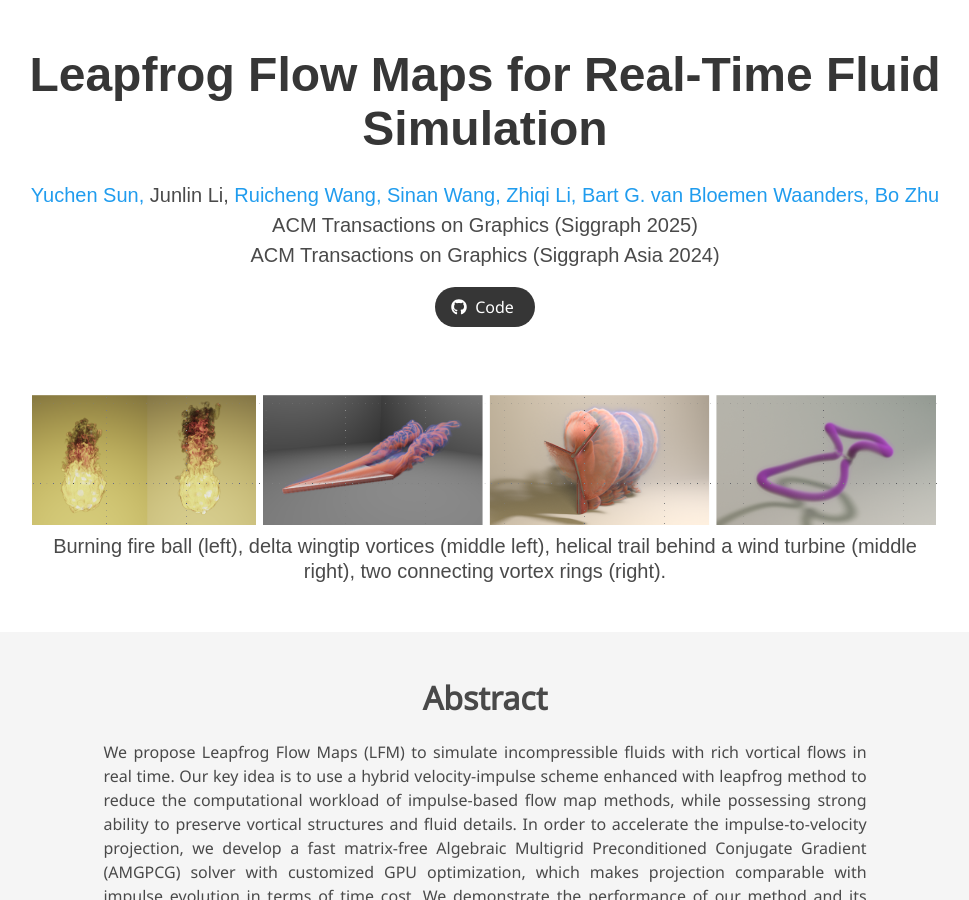
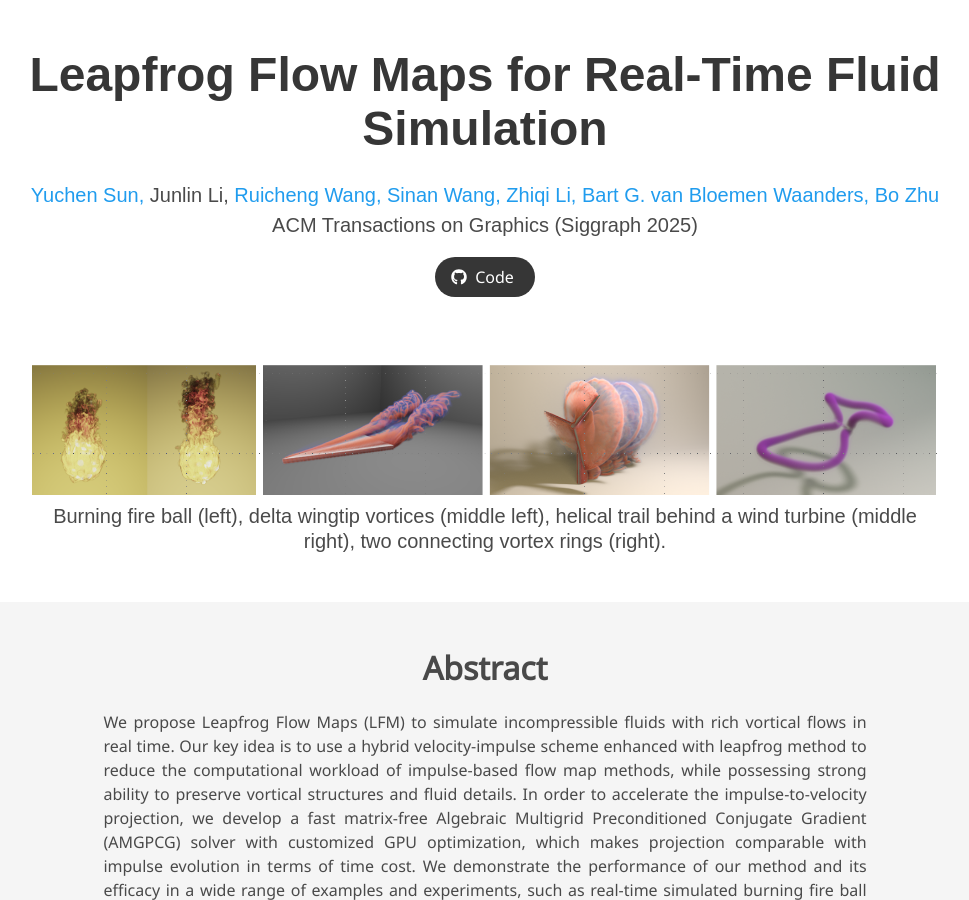
Before and after one commit to yuchen-sun-cg/yuchen-sun-cg.github.io, a Jekyll site: the page projects/lfm/index.html, which Jekyll copies as it is, in a window 1280 px wide and 900 px high. Shown: the whole window, without its empty margins (155-1124 px from the left). Built offline with Jekyll 4.4.1, drawn with Linux system fonts in a browser that asks for light colours; nearby versions of some CDN libraries; some web fonts are replaced; library files that are not in the unit come from our copies; a style sheet for code colours, icons or effects is not loaded.

Commit message:
fix a bug

```diff
--- a/projects/lfm/index.html
+++ b/projects/lfm/index.html
@@ -78,11 +78,6 @@
 
             <div class="is-size-5 publication-authors">
               <span class="author-block">ACM Transactions on Graphics (Siggraph 2025)</span>
-            </div>
-
-            <div class="is-size-5 publication-authors">
-              <span class="author-block">ACM Transactions on Graphics (Siggraph Asia 2024)</span>
-              <!-- <span class="eql-cntrb"><small><br><sup>*</sup>Indicates Equal Contribution</small></span> -->
             </div>
 
             <div class="column has-text-centered">
```
Also changed, not shown: _pages/about.md (+1 -1 lines).
